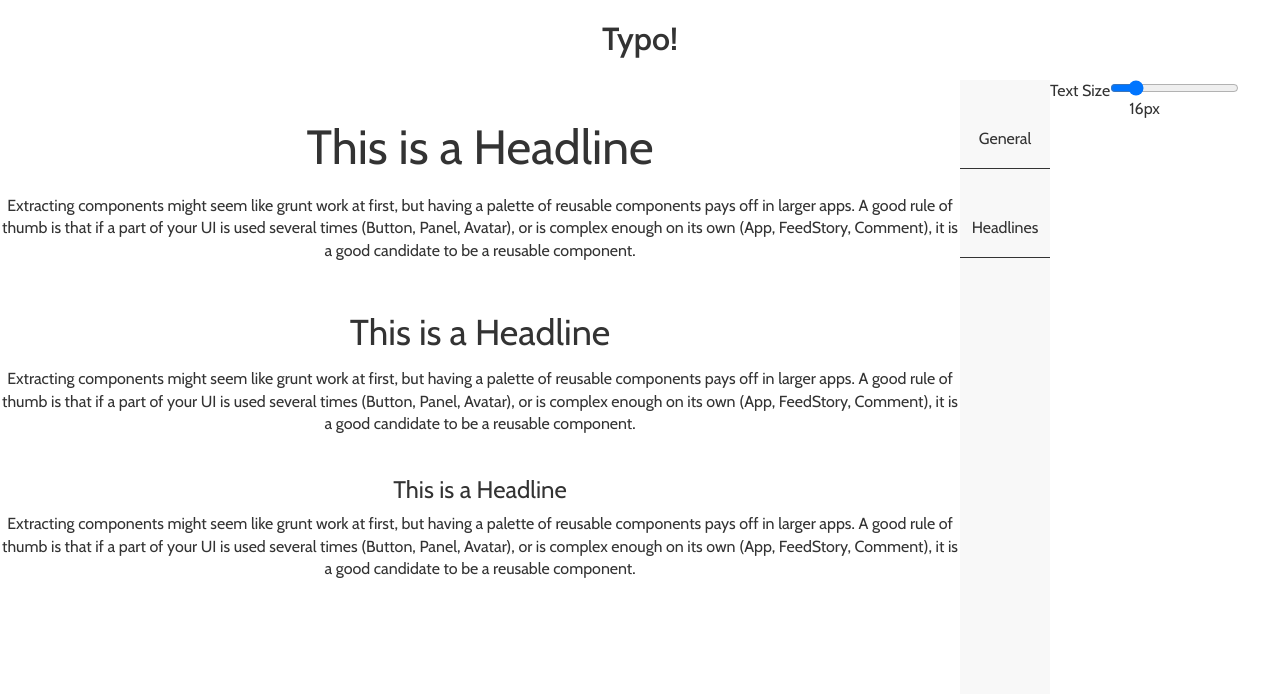
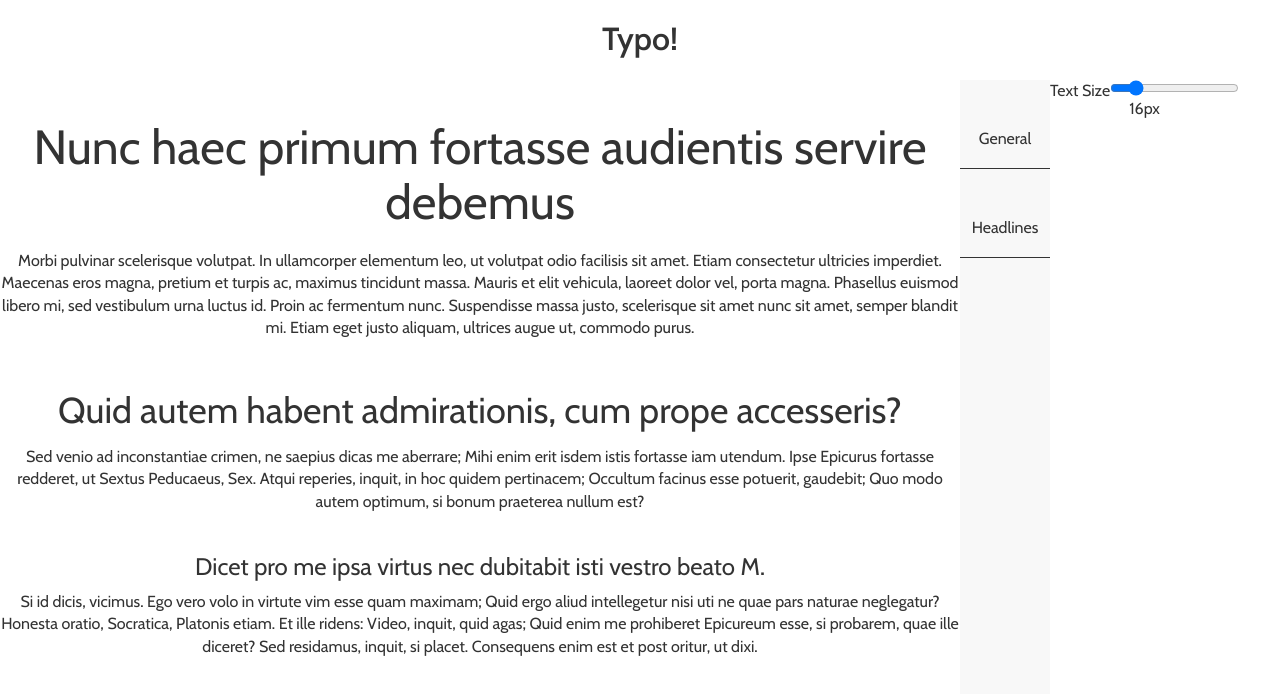
Before and after one commit to Plsr/25knots, a React app: page /typography in a window 1280 px wide. Shown: the top 694 px of the page. Built offline with nearby package versions, Linux system fonts and the light colour scheme.

Commit message:
Sourced out dummy text for Typography
This now is also randomly chosen

```diff
--- a/src/components/Typography.jsx
+++ b/src/components/Typography.jsx
@@ -38,9 +38,7 @@ export default class Typography extends React.Component {
               fontSize={this.props.fontSize}
               lineHeight={this.props.lineHeight}
               spacingBottom={20}
-            >
-              Extracting components might seem like grunt work at first, but having a palette of reusable components pays off in larger apps. A good rule of thumb is that if a part of your UI is used several times (Button, Panel, Avatar), or is complex enough on its own (App, FeedStory, Comment), it is a good candidate to be a reusable component.
-            </VariableText>
+            />
 
             <VariableHeadline
               fontSize={this.props.headline2Size}
@@ -54,9 +52,7 @@ export default class Typography extends React.Component {
               fontSize={this.props.fontSize}
               lineHeight={this.props.lineHeight}
               spacingBottom={20}
-            >
-              Extracting components might seem like grunt work at first, but having a palette of reusable components pays off in larger apps. A good rule of thumb is that if a part of your UI is used several times (Button, Panel, Avatar), or is complex enough on its own (App, FeedStory, Comment), it is a good candidate to be a reusable component.
-            </VariableText>
+            />
 
             <VariableHeadline
               fontSize={this.props.headline3Size}
@@ -70,9 +66,8 @@ export default class Typography extends React.Component {
               fontSize={this.props.fontSize}
               lineHeight={this.props.lineHeight}
               spacingBottom={20}
-            >
-              Extracting components might seem like grunt work at first, but having a palette of reusable components pays off in larger apps. A good rule of thumb is that if a part of your UI is used several times (Button, Panel, Avatar), or is complex enough on its own (App, FeedStory, Comment), it is a good candidate to be a reusable component.
-            </VariableText>
+            />
+
           </div>
 
           <div>
--- a/src/components/VariableHeadline.jsx
+++ b/src/components/VariableHeadline.jsx
@@ -1,4 +1,6 @@
 import React from 'react'
+
+import {randomDummyHeadline} from './helpers/constants/dummyText'
 
 function VariableHeadline(props) {
   const styles = {
@@ -11,7 +13,7 @@ function VariableHeadline(props) {
   console.log(styles);
   return(
     <span style={styles}>
-      {props.children}
+      {randomDummyHeadline()}
     </span>
   )
 }
--- a/src/components/VariableText.jsx
+++ b/src/components/VariableText.jsx
@@ -1,8 +1,10 @@
 import React from 'react'
+
+import {randomDummyParagraph} from './helpers/constants/dummyText'
 
 function VariableText(props) {
   return(
-    <p style={setStyles(props)}>{props.children}</p>
+    <p style={setStyles(props)}>{randomDummyParagraph()}</p>
   )
 }
 
--- /dev/null
+++ b/src/components/helpers/constants/dummyText.js
@@ -0,0 +1,32 @@
+const dummyHeadlines = [
+  "Dici enim nihil potest verius",
+  "Videamus animi partes, quarum est conspectus illustrior",
+  "Dicet pro me ipsa virtus nec dubitabit isti vestro beato M.",
+  "Nunc haec primum fortasse audientis servire debemus",
+  "Primum in nostrane potestate est, quid meminerimus?",
+  "Negare non possum",
+  "Quid autem habent admirationis, cum prope accesseris?",
+  "Illud dico, ea, quae dicat, praeclare inter se cohaerere"
+]
+
+const dummyParagraphs = [
+  "Lorem ipsum dolor sit amet, consectetur adipiscing elit. Duo enim genera quae erant, fecit tria. Duo Reges: constructio interrete. Deinde prima illa, quae in congressu solemus: Quid tu, inquit, huc? An ea, quae per vinitorem antea consequebatur, per se ipsa curabit? Istam voluptatem perpetuam quis potest praestare sapienti? Sed emolumenta communia esse dicuntur, recte autem facta et peccata non habentur communia.",
+  "Quae hic rei publicae vulnera inponebat, eadem ille sanabat. Quis istud possit, inquit, negare? Audeo dicere, inquit. Duae sunt enim res quoque, ne tu verba solum putes. Eam stabilem appellas. Verum esto: verbum ipsum voluptatis non habet dignitatem, nec nos fortasse intellegimus. Nondum autem explanatum satis, erat, quid maxime natura vellet. Qui non moveatur et offensione turpitudinis et comprobatione honestatis?",
+  "Et harum quidem rerum facilis est et expedita distinctio. Proclivi currit oratio. Tertium autem omnibus aut maximis rebus iis, quae secundum naturam sint, fruentem vivere. Quid enim tanto opus est instrumento in optimis artibus comparandis?",
+  "Respondent extrema primis, media utrisque, omnia omnibus. Itaque his sapiens semper vacabit. Cum sciret confestim esse moriendum eamque mortem ardentiore studio peteret, quam Epicurus voluptatem petendam putat. Quibusnam praeteritis? Vide, quaeso, rectumne sit. Id mihi magnum videtur. Potius inflammat, ut coercendi magis quam dedocendi esse videantur. Mihi quidem Antiochum, quem audis, satis belle videris attendere. Non dolere, inquam, istud quam vim habeat postea videro; Quod ea non occurrentia fingunt, vincunt Aristonem; De vacuitate doloris eadem sententia erit.",
+  "Si id dicis, vicimus. Ego vero volo in virtute vim esse quam maximam; Quid ergo aliud intellegetur nisi uti ne quae pars naturae neglegatur? Honesta oratio, Socratica, Platonis etiam. Et ille ridens: Video, inquit, quid agas; Quid enim me prohiberet Epicureum esse, si probarem, quae ille diceret? Sed residamus, inquit, si placet. Consequens enim est et post oritur, ut dixi.",
+  "Nec vero pietas adversus deos nec quanta iis gratia debeatur sine explicatione naturae intellegi potest. Quae cum magnifice primo dici viderentur, considerata minus probabantur. Luxuriam non reprehendit, modo sit vacua infinita cupiditate et timore. Haec bene dicuntur, nec ego repugno, sed inter sese ipsa pugnant. Nulla erit controversia.",
+  "Sed venio ad inconstantiae crimen, ne saepius dicas me aberrare; Mihi enim erit isdem istis fortasse iam utendum. Ipse Epicurus fortasse redderet, ut Sextus Peducaeus, Sex. Atqui reperies, inquit, in hoc quidem pertinacem; Occultum facinus esse potuerit, gaudebit; Quo modo autem optimum, si bonum praeterea nullum est?",
+  "Morbi pulvinar scelerisque volutpat. In ullamcorper elementum leo, ut volutpat odio facilisis sit amet. Etiam consectetur ultricies imperdiet. Maecenas eros magna, pretium et turpis ac, maximus tincidunt massa. Mauris et elit vehicula, laoreet dolor vel, porta magna. Phasellus euismod libero mi, sed vestibulum urna luctus id. Proin ac fermentum nunc. Suspendisse massa justo, scelerisque sit amet nunc sit amet, semper blandit mi. Etiam eget justo aliquam, ultrices augue ut, commodo purus.",
+  "Vivamus condimentum ligula quis lectus feugiat, at ornare nisl facilisis. Quisque dictum purus et orci ornare tincidunt. Quisque elementum luctus interdum. Vestibulum ac risus pellentesque, pellentesque augue non, vulputate ante. Maecenas aliquet pretium eleifend. Donec ullamcorper massa ligula, eget ultrices nisl egestas nec. Nam sit amet laoreet diam. Aliquam eu orci at libero iaculis pretium. Donec elementum condimentum mi, sed dignissim sem elementum et. Cras finibus vehicula purus, ut condimentum ipsum posuere id. Donec eu dignissim eros.",
+  "Lorem ipsum dolor sit amet, eos quem hendrerit cu, cu idque tritani mel. Munere aliquam eos no. Ex nostro referrentur sit. In cum dicta docendi dolores, vel patrioque dissentias te.",
+  "Ei choro exerci constituam vis, ponderum intellegam nam an. Sea solet feugait eleifend ut. Zril mucius in nec, tota meis augue ei quo. Cu omnium graecis lucilius eos. Vel laudem veritus cu."
+]
+
+export function randomDummyParagraph() {
+  return dummyParagraphs[Math.floor(Math.random()*dummyParagraphs.length)]
+}
+
+export function randomDummyHeadline() {
+  return dummyHeadlines[Math.floor(Math.random()*dummyHeadlines.length)]
+}
```
